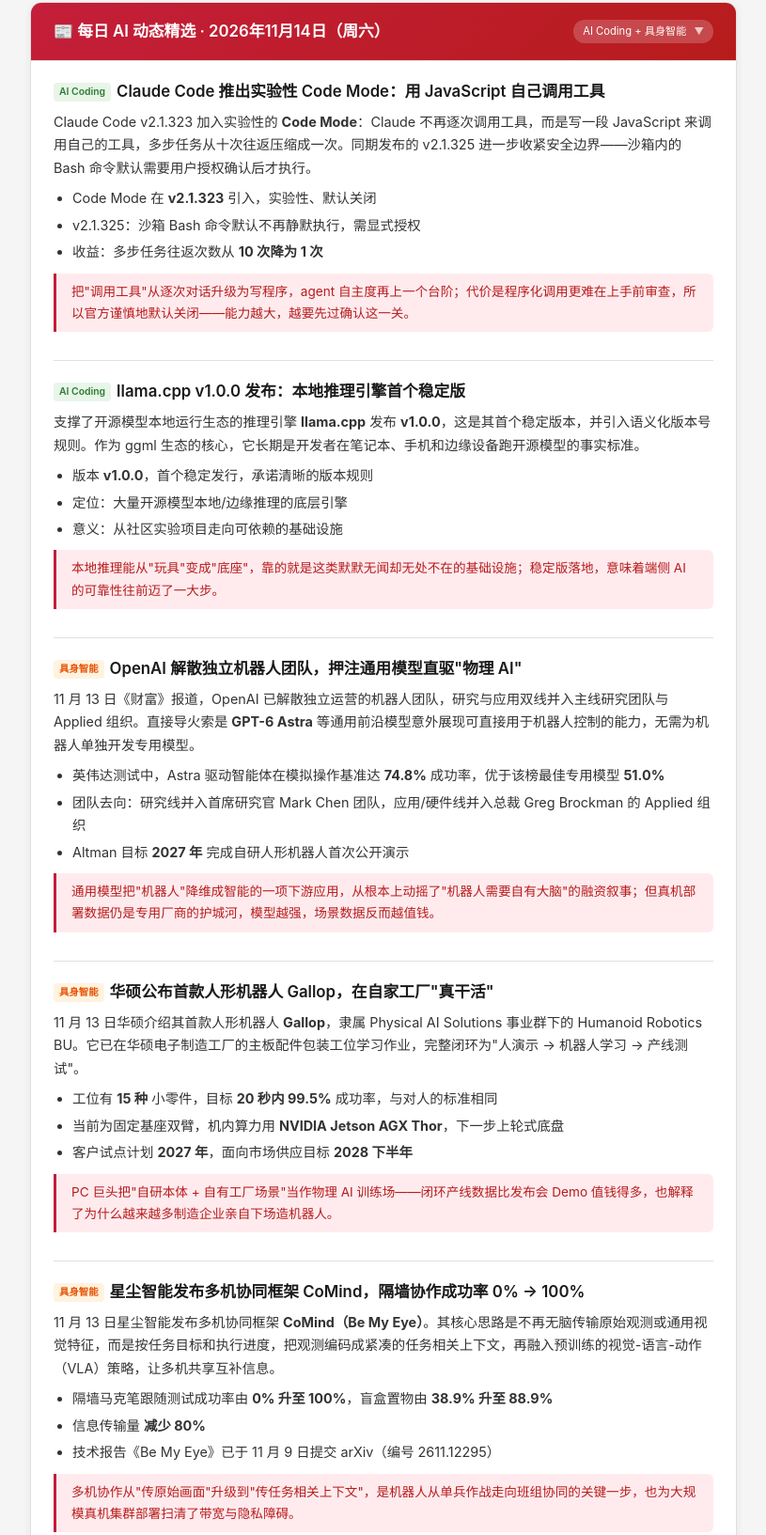
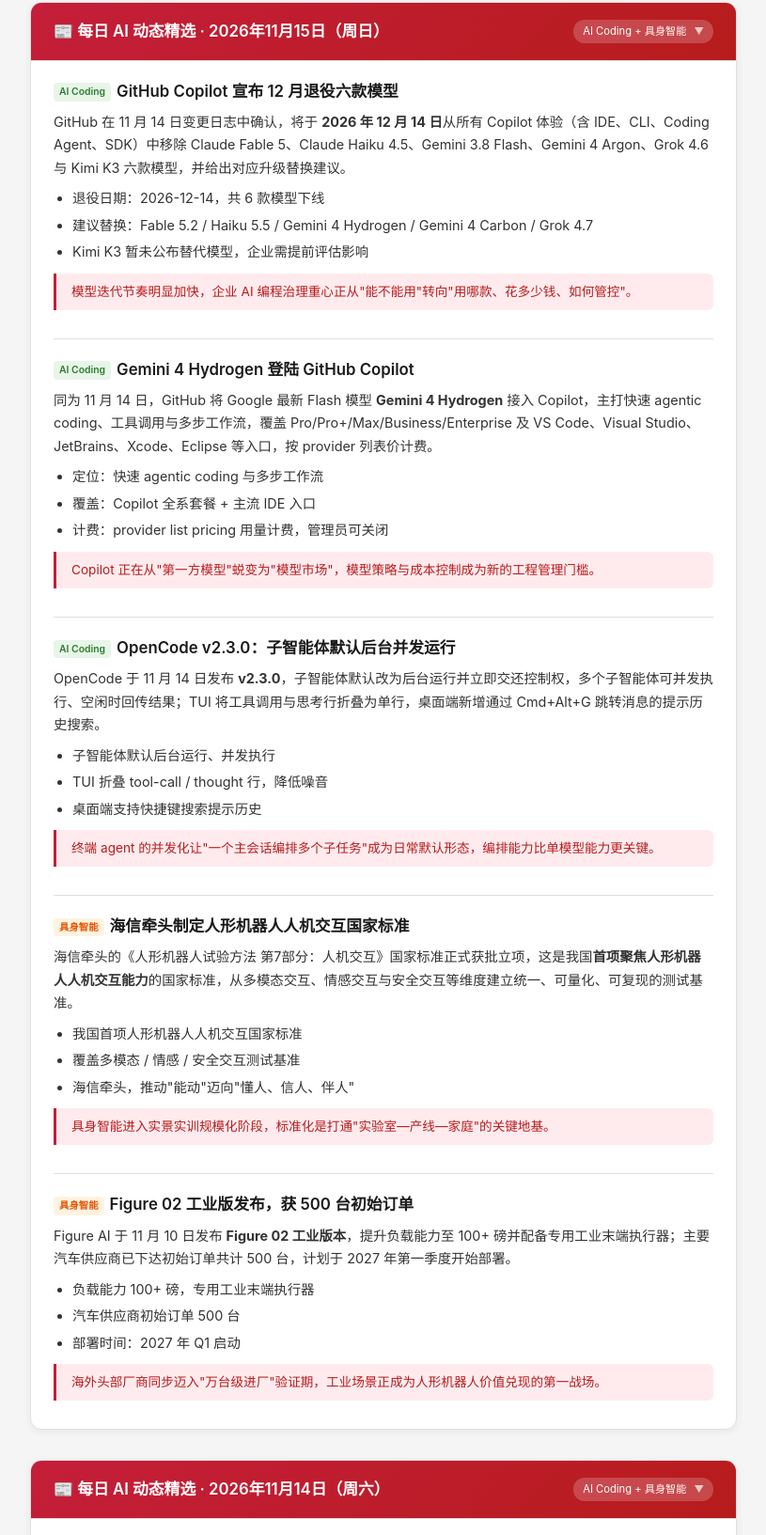
Before and after one commit to ProMarkel/MyMind, a plain HTML site: page news-digest-2026-11.html in a window 1280 px wide. Shown: the part 311-1944 px from the top of the page at 94% size, without its empty margins (232-1047 px from the left). Drawn offline with Linux system fonts and the light colour scheme.

Commit message:
daily: 更新 AI 资讯汇总 2026-11-15

```diff
--- a/news-digest-2026-11.html
+++ b/news-digest-2026-11.html
@@ -217,6 +217,72 @@
 </div>
 
 <main>
+
+<!-- ===== 2026-11-15 ===== -->
+<section class="day-section" id="day-1115">
+  <div class="day-header" onclick="toggleDay(this)">
+    <h2>📰 每日 AI 动态精选 · 2026年11月15日（周日）</h2>
+    <span class="badge">AI Coding + 具身智能<span class="arrow">▼</span></span>
+  </div>
+  <div class="day-content">
+
+    <div class="news-item">
+      <h3><span class="tag tag-coding">AI Coding</span>GitHub Copilot 宣布 12 月退役六款模型</h3>
+      <p>GitHub 在 11 月 14 日变更日志中确认，将于 <strong>2026 年 12 月 14 日</strong>从所有 Copilot 体验（含 IDE、CLI、Coding Agent、SDK）中移除 Claude Fable 5、Claude Haiku 4.5、Gemini 3.8 Flash、Gemini 4 Argon、Grok 4.6 与 Kimi K3 六款模型，并给出对应升级替换建议。</p>
+      <ul>
+        <li>退役日期：2026-12-14，共 6 款模型下线</li>
+        <li>建议替换：Fable 5.2 / Haiku 5.5 / Gemini 4 Hydrogen / Gemini 4 Carbon / Grok 4.7</li>
+        <li>Kimi K3 暂未公布替代模型，企业需提前评估影响</li>
+      </ul>
+      <blockquote>模型迭代节奏明显加快，企业 AI 编程治理重心正从"能不能用"转向"用哪款、花多少钱、如何管控"。</blockquote>
+    </div>
+
+    <div class="news-item">
+      <h3><span class="tag tag-coding">AI Coding</span>Gemini 4 Hydrogen 登陆 GitHub Copilot</h3>
+      <p>同为 11 月 14 日，GitHub 将 Google 最新 Flash 模型 <strong>Gemini 4 Hydrogen</strong> 接入 Copilot，主打快速 agentic coding、工具调用与多步工作流，覆盖 Pro/Pro+/Max/Business/Enterprise 及 VS Code、Visual Studio、JetBrains、Xcode、Eclipse 等入口，按 provider 列表价计费。</p>
+      <ul>
+        <li>定位：快速 agentic coding 与多步工作流</li>
+        <li>覆盖：Copilot 全系套餐 + 主流 IDE 入口</li>
+        <li>计费：provider list pricing 用量计费，管理员可关闭</li>
+      </ul>
+      <blockquote>Copilot 正在从"第一方模型"蜕变为"模型市场"，模型策略与成本控制成为新的工程管理门槛。</blockquote>
+    </div>
+
+    <div class="news-item">
+      <h3><span class="tag tag-coding">AI Coding</span>OpenCode v2.3.0：子智能体默认后台并发运行</h3>
+      <p>OpenCode 于 11 月 14 日发布 <strong>v2.3.0</strong>，子智能体默认改为后台运行并立即交还控制权，多个子智能体可并发执行、空闲时回传结果；TUI 将工具调用与思考行折叠为单行，桌面端新增通过 Cmd+Alt+G 跳转消息的提示历史搜索。</p>
+      <ul>
+        <li>子智能体默认后台运行、并发执行</li>
+        <li>TUI 折叠 tool-call / thought 行，降低噪音</li>
+        <li>桌面端支持快捷键搜索提示历史</li>
+      </ul>
+      <blockquote>终端 agent 的并发化让"一个主会话编排多个子任务"成为日常默认形态，编排能力比单模型能力更关键。</blockquote>
+    </div>
+
+    <div class="news-item">
+      <h3><span class="tag tag-embodied">具身智能</span>海信牵头制定人形机器人人机交互国家标准</h3>
+      <p>海信牵头的《人形机器人试验方法 第7部分：人机交互》国家标准正式获批立项，这是我国<strong>首项聚焦人形机器人人机交互能力</strong>的国家标准，从多模态交互、情感交互与安全交互等维度建立统一、可量化、可复现的测试基准。</p>
+      <ul>
+        <li>我国首项人形机器人人机交互国家标准</li>
+        <li>覆盖多模态 / 情感 / 安全交互测试基准</li>
+        <li>海信牵头，推动"能动"迈向"懂人、信人、伴人"</li>
+      </ul>
+      <blockquote>具身智能进入实景实训规模化阶段，标准化是打通"实验室—产线—家庭"的关键地基。</blockquote>
+    </div>
+
+    <div class="news-item">
+      <h3><span class="tag tag-embodied">具身智能</span>Figure 02 工业版发布，获 500 台初始订单</h3>
+      <p>Figure AI 于 11 月 10 日发布 <strong>Figure 02 工业版本</strong>，提升负载能力至 100+ 磅并配备专用工业末端执行器；主要汽车供应商已下达初始订单共计 500 台，计划于 2027 年第一季度开始部署。</p>
+      <ul>
+        <li>负载能力 100+ 磅，专用工业末端执行器</li>
+        <li>汽车供应商初始订单 500 台</li>
+        <li>部署时间：2027 年 Q1 启动</li>
+      </ul>
+      <blockquote>海外头部厂商同步迈入"万台级进厂"验证期，工业场景正成为人形机器人价值兑现的第一战场。</blockquote>
+    </div>
+
+  </div>
+</section>
 
 <!-- ===== 2026-11-14 ===== -->
 <section class="day-section" id="day-1114">
```
Also changed, not shown: news-digest.html (+1 -0 lines).
